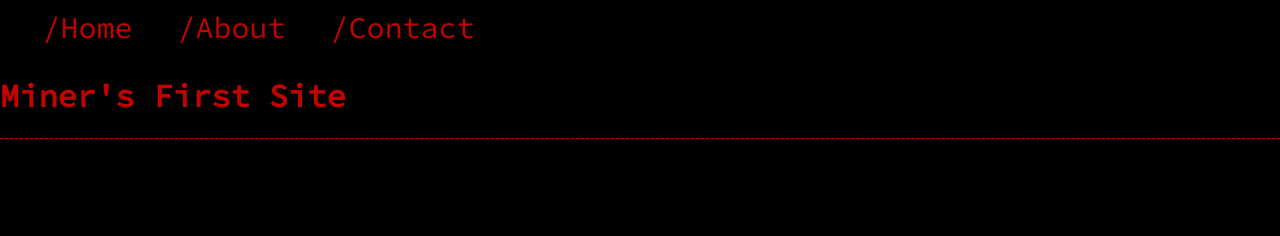
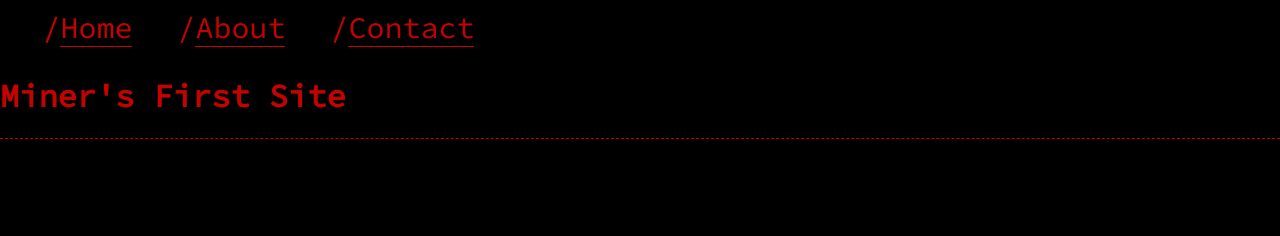
Before and after one commit to MinerBryan/mineshaft, a Jekyll site: the page built from _posts/2020-11-12-roulette.md, in a window 1280 px wide. Shown: the top 236 px of the page. Built offline with Jekyll 4.4.1, drawn with Linux system fonts in a browser that asks for light colours.

Commit message:
Update roulette.css

```diff
--- a/css/roulette.css
+++ b/css/roulette.css
@@ -16,8 +16,14 @@ h3 {
 }
 
 a {
-	color: #c40300;
-	text-decoration: none;
+    color: #c40300;
+    text-decoration: none;
+    border-bottom: 1px solid;
+    &:hover {
+        background-color: #c40300;
+        color: #444;
+
+    }
 }
 
 a[target="_blank"]::after {
@@ -47,12 +53,15 @@ nav {
     }
 }
 
+
+
+/*
 #addTimer{
     display: flex;
     align-content: center;
     justify-content: center;
 }
-
+*/
 input[type=number]{
     width: 180px;
 }
```
